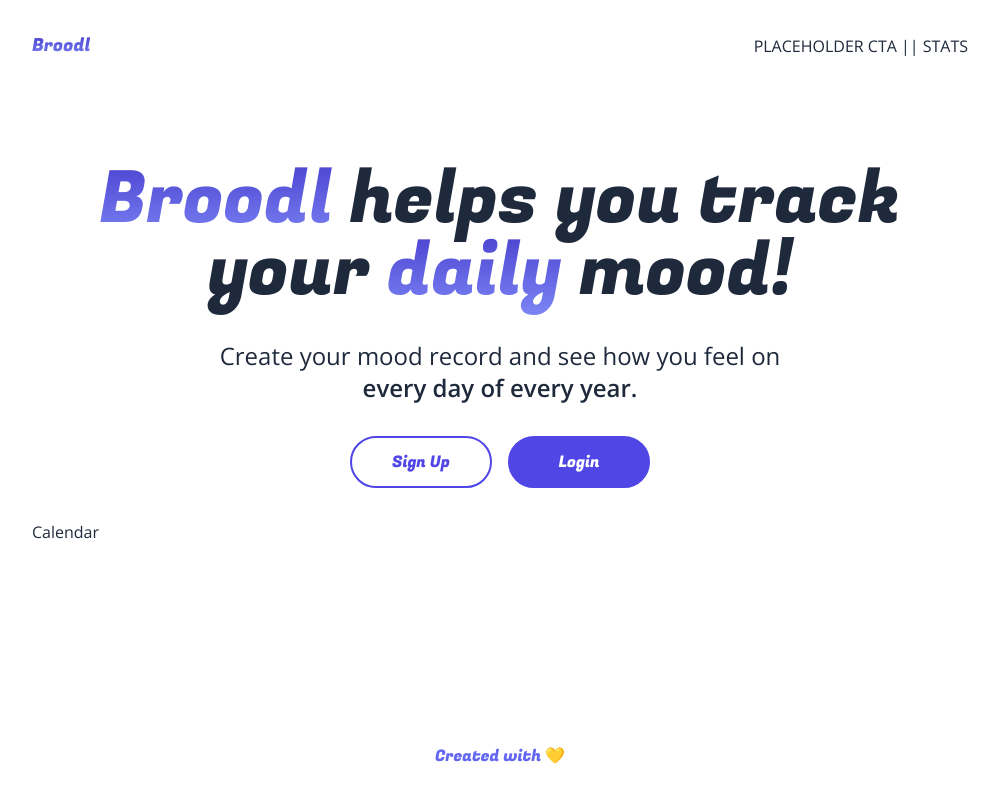
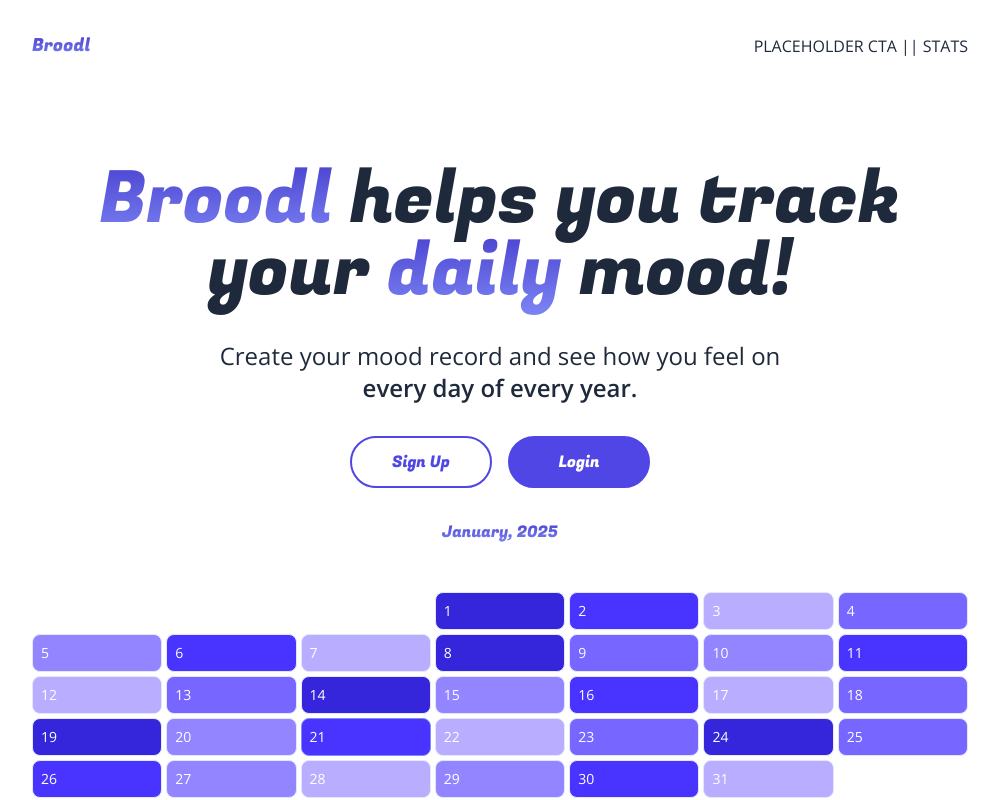
Before and after one commit to SasankaWelikanna/Broodl, a Next.js app: page / in a window 1280 px wide. Shown: the top 800 px of the page, without its empty margins (140-1139 px from the left). Built offline with nearby package versions, Linux system fonts and the light colour scheme.

Commit message:
Calendar completed

```diff
--- a/app/layout.js
+++ b/app/layout.js
@@ -1,5 +1,6 @@
 import { Fugaz_One, Open_Sans } from "next/font/google";
 import "./globals.css";
+import Link from "next/link";
 
 const opensans = Open_Sans({ subsets: ["latin"] });
 const fugaz = Fugaz_One({ subsets: ["latin"], weight: ['400'] });
@@ -12,7 +13,9 @@
 export default function RootLayout({ children }) {
   const header = (
     <header className="p-4 sm:p-8 flex items-center justify-between gap-4">
-      <h1 className={'text-base sm:text-lg textGradient ' + fugaz.className}>Broodl</h1>
+      <Link href={'/'}>
+        <h1 className={'text-base sm:text-lg textGradient ' + fugaz.className}>Broodl</h1>
+      </Link>
       <div className="flex items-center justify-between">
         PLACEHOLDER CTA || STATS
       </div>
--- a/components/Calendar.js
+++ b/components/Calendar.js
@@ -1,9 +1,94 @@
-import React from 'react'
+'use client'
+import { baseRating, gradients } from '@/utils'
+import { Fugaz_One } from 'next/font/google'
+import React, { useState } from 'react'
 
-export default function Calendar() {
-  return (
-    <div>
-      Calendar
-    </div>
-  )
+const months = { 'January': 'Jan', 'February': 'Feb', 'March': 'Mar', 'April': 'Apr', 'May': 'May', 'June': 'Jun', 'July': 'Jul', 'August': 'Aug', 'September': 'Sept', 'October': 'Oct', 'November': 'Nov', 'December': 'Dec' }
+const monthsArr = Object.keys(months)
+const now = new Date()
+const dayList = ['Sunday', 'Monday', 'Tuesday', 'Wednesday', 'Thursday', 'Friday', 'Saturday']
+
+const fugaz = Fugaz_One({ subsets: ["latin"], weight: ['400'] });
+
+
+export default function Calendar(props) {
+    const { demo, completeData, handleSetMood } = props
+    const now = new Date()
+    const currMonth = now.getMonth()
+    const [selectedMonth, setSelectMonth] = useState(Object.keys(months)[currMonth])
+    const [selectedYear, setSelectedYear] = useState(now.getFullYear())
+
+    const numericMonth = monthsArr.indexOf(selectedMonth)
+    const data = completeData?.[selectedYear]?.[numericMonth] || {}
+
+    function handleIncrementMonth(val) {
+        // value +1 -1
+        // if we hit the bounds of the months, then we can just adjust the year that is displayed instead
+        if (numericMonth + val < 0) {
+            // set month value = 11 and decrement the year
+            setSelectedYear(curr => curr - 1)
+            setSelectMonth(monthsArr[monthsArr.length - 1])
+        } else if (numericMonth + val > 11) {
+            // set month val = 0 and increment the year
+            setSelectedYear(curr => curr + 1)
+            setSelectMonth(monthsArr[0])
+        } else {
+            setSelectMonth(monthsArr[numericMonth + val])
+        }
+    }
+
+    const monthNow = new Date(selectedYear, Object.keys(months).indexOf(selectedMonth), 1)
+    const firstDayOfMonth = monthNow.getDay()
+    const daysInMonth = new Date(selectedYear, Object.keys(selectedMonth).indexOf(selectedMonth) + 1, 0).getDate()
+
+    const daysToDisplay = firstDayOfMonth + daysInMonth
+
+    const numRows = (Math.floor(daysToDisplay / 7)) + (daysToDisplay % 7 ? 1 : 0)
+
+    return (
+        <div className='flex flex-col gap-2'>
+            <div className='grid grid-cols-5 gap-4'>
+                <button onClick={() => {
+                    handleIncrementMonth(-1)
+                }} className='mr-auto text-indigo-400 text-lg sm:text-xl duration-200 hover:opacity-60'><i className="fa-solid fa-circle-chevron-left"></i></button>
+                <p className={'text-center col-span-3 capitalized whitespace-nowrap textGradient ' + fugaz.className}>{selectedMonth}, {selectedYear}</p>
+                <button onClick={() => {
+                    handleIncrementMonth(+1)
+                }} className='ml-auto text-indigo-400 text-lg sm:text-xl duration-200 hover:opacity-60'><i className="fa-solid fa-circle-chevron-right"></i></button>
+            </div>
+            <div className='flex flex-col overflow-hidden gap-1 py-4 sm:py-6 md:py-10'>
+                {[...Array(numRows).keys()].map((row, rowIndex) => {
+                    return (
+                        <div key={rowIndex} className='grid grid-cols-7 gap-1'>
+                            {dayList.map((dayOfWeek, dayOfWeekIndex) => {
+                                let dayIndex = (rowIndex * 7) + dayOfWeekIndex - (firstDayOfMonth - 1)
+
+                                let dayDisplay = dayIndex > daysInMonth ? false : (row === 0 && dayOfWeekIndex < firstDayOfMonth) ? false : true
+
+                                let isToday = dayIndex === now.getDate()
+
+                                if (!dayDisplay) {
+                                    return (
+                                        <div className='bg-white' key={dayOfWeekIndex} />
+                                    )
+                                }
+
+                                let color = demo ?
+                                    gradients.indigo[baseRating[dayIndex]] :
+                                    dayIndex in data ?
+                                        gradients.indigo[data[dayIndex]] :
+                                        'white'
+
+                                return (
+                                    <div style={{ background: color }} className={'text-xs sm:text-sm border border-solid p-2 flex items-center gap-2 justify-between rounded-lg ' + (isToday ? ' border-indigo-400' : ' border-indigo-100') + (color === 'white' ? ' text-indigo-400' : ' text-white')} key={dayOfWeekIndex}>
+                                        <p>{dayIndex}</p>
+                                    </div>
+                                )
+                            })}
+                        </div>
+                    )
+                })}
+            </div>
+        </div>
+    )
 }
--- a/components/Hero.js
+++ b/components/Hero.js
@@ -16,7 +16,7 @@
                 <Button text="Sign Up" />
                 <Button text="Login" dark />
             </div>
-            <Calendar />
+            <Calendar demo />
         </div >
     )
 }
--- /dev/null
+++ b/utils/index.js
@@ -0,0 +1,24 @@
+export const gradients = {
+    indigo: ['#dcd6ff', '#b8adff', '#9285ff', '#7766ff', '#4833ff', '#3525db', '#261ab1', '#1a1093', '#10097a',],
+    green: ['#dcfdc3', '#affc9d', '#7cf86c', '#4bf246', '#0cea1c', '#0dc928', '#0ca82f', '#038731', '#047031',],
+    blue: ['#ccfffa', '#9afefe', '#66f1fc', '#41dffa', '#07c2f7', '#0497d4', '#0171b1', '#02518e', '#003a76',],
+    yellow: ['#fff8db', '#fff0b8', '#ffe495', '#ffd97b', '#ffc84f', '#dba339', '#b78127', '#936118', '#7a4b10',],
+    pink: ['#ffd8f2', '#ffb1ea', '#ff8aea', '#ff6df1', '#ff3dfe', '#cd2ddb', '#9d1fb7', '#731493', '#540b7a',],
+}
+
+export const baseRating = {
+    "0": 2, "1": 5, "2": 4, "3": 1, "4": 3,
+    "5": 2, "6": 4, "7": 1, "8": 5, "9": 3,
+    "10": 2, "11": 4, "12": 1, "13": 3, "14": 5,
+    "15": 2, "16": 4, "17": 1, "18": 3, "19": 5,
+    "20": 2, "21": 4, "22": 1, "23": 3, "24": 5,
+    "25": 3, "26": 4, "27": 2, "28": 1, "29": 2,
+    "30": 4, "31": 1, "32": 3, "33": 5, "34": 2,
+    "35": 4, "36": 1, "37": 5, "38": 3, "39": 2,
+    "40": 5, "41": 4, "42": 1, "43": 3,
+}
+
+export const demoData = {
+    "15": 2, "16": 4, "17": 1, "18": 3, "19": 5,
+    "20": 2, "21": 4, "22": 1, "23": 3, "24": 5,
+}
```
